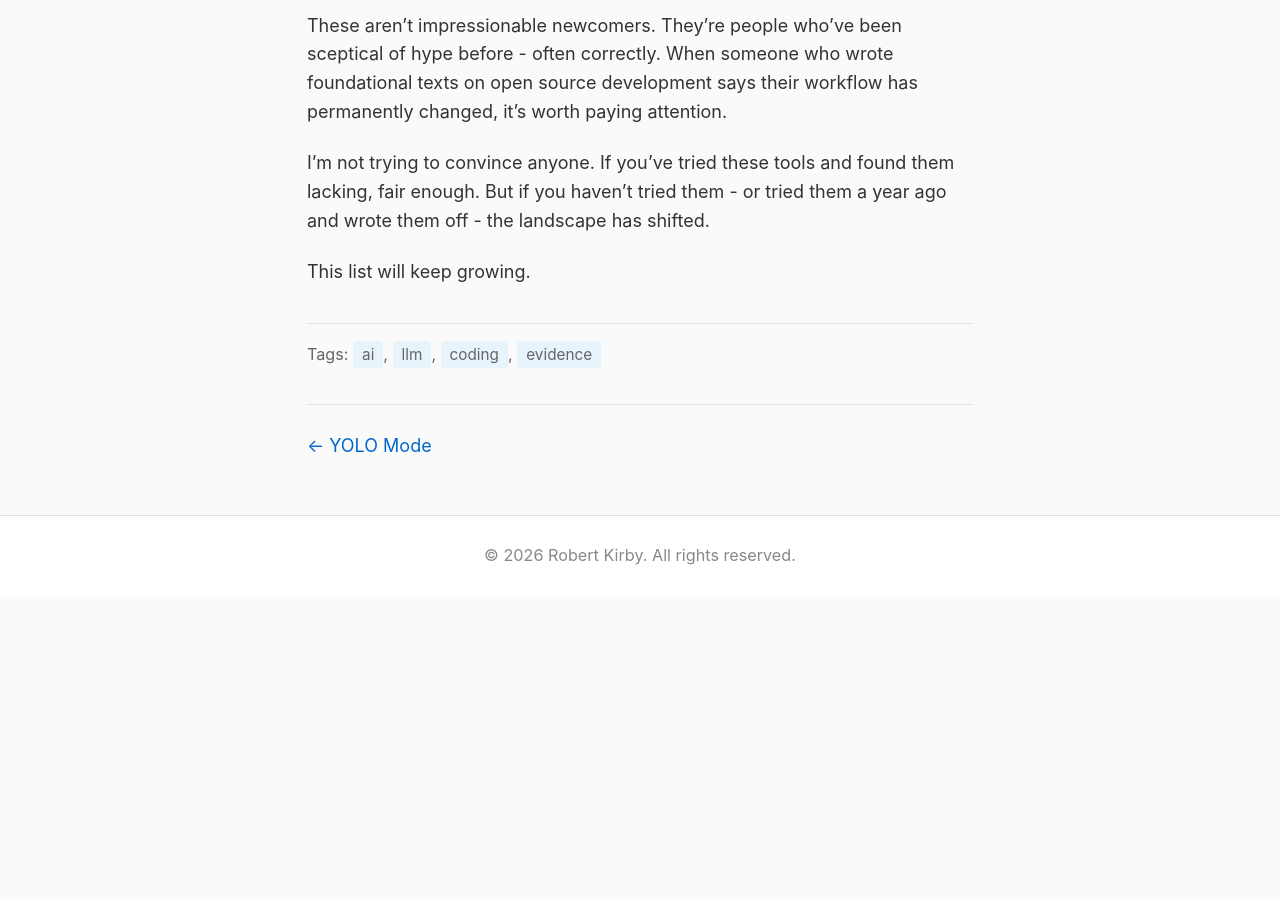
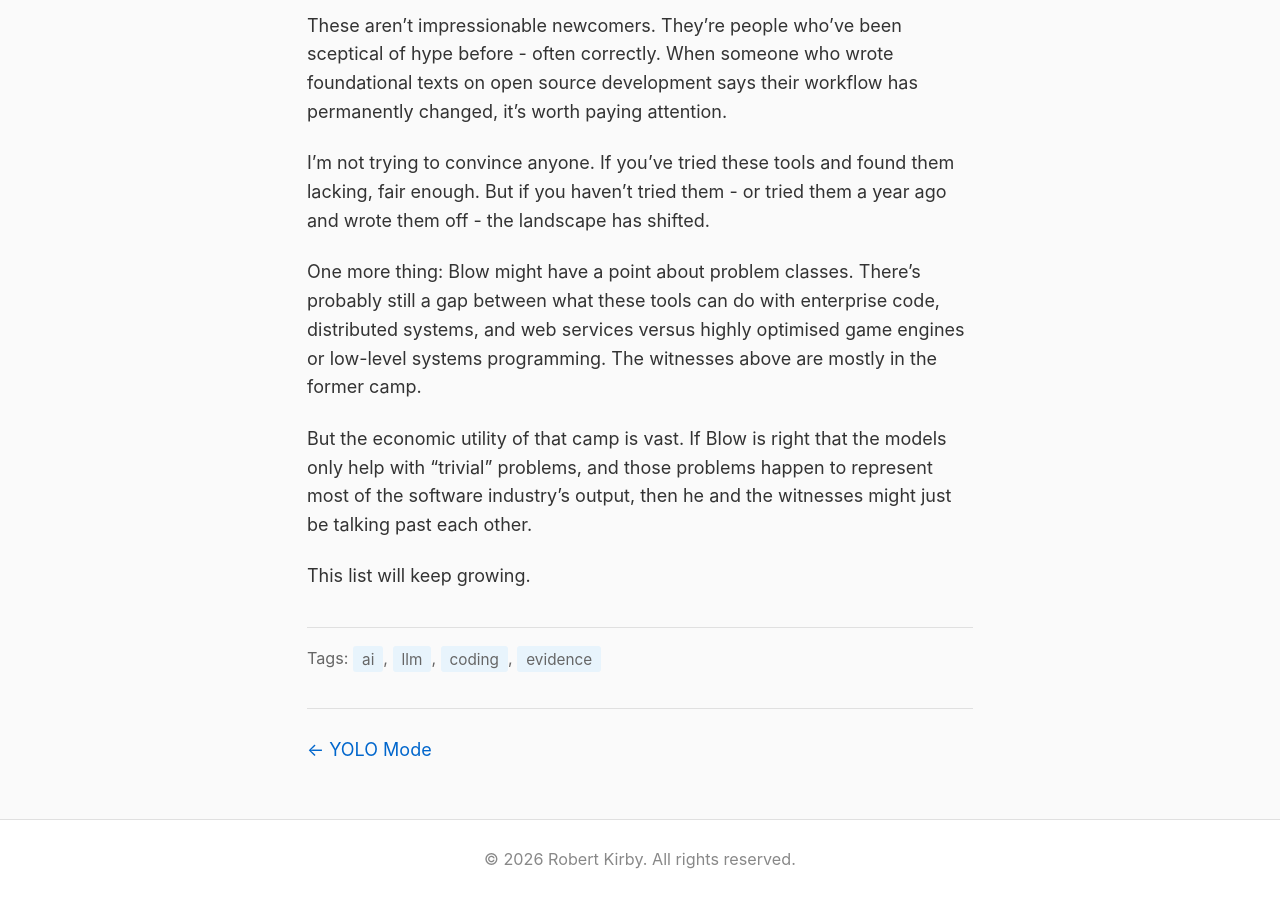
Before and after one commit to rob137/rob137.github.io, a Jekyll site: the page built from _posts/2026-01-02-the-witnesses.md, in a window 1280 px wide and 900 px high, scrolled down 2158 px. Built offline with Jekyll 4.4.1, drawn with Linux system fonts in a browser that asks for light colours; before the commit the page ends 2754 px from its top, so only the background shows below that.

Commit message:
Add nuance on problem classes
Acknowledge Blow might have a point about systems/game code vs enterprise.
But the economic utility of "trivial" problems is vast.

🤖 Generated with [Claude Code](https://claude.com/claude-code)

Co-Authored-By: Claude Opus 4.5 <noreply@anthropic.com>

```diff
--- a/_posts/2026-01-02-the-witnesses.md
+++ b/_posts/2026-01-02-the-witnesses.md
@@ -54,4 +54,8 @@ These aren't impressionable newcomers. They're people who've been sceptical of h
 
 I'm not trying to convince anyone. If you've tried these tools and found them lacking, fair enough. But if you haven't tried them - or tried them a year ago and wrote them off - the landscape has shifted.
 
+One more thing: Blow might have a point about problem classes. There's probably still a gap between what these tools can do with enterprise code, distributed systems, and web services versus highly optimised game engines or low-level systems programming. The witnesses above are mostly in the former camp.
+
+But the economic utility of that camp is vast. If Blow is right that the models only help with "trivial" problems, and those problems happen to represent most of the software industry's output, then he and the witnesses might just be talking past each other.
+
 This list will keep growing.
```
